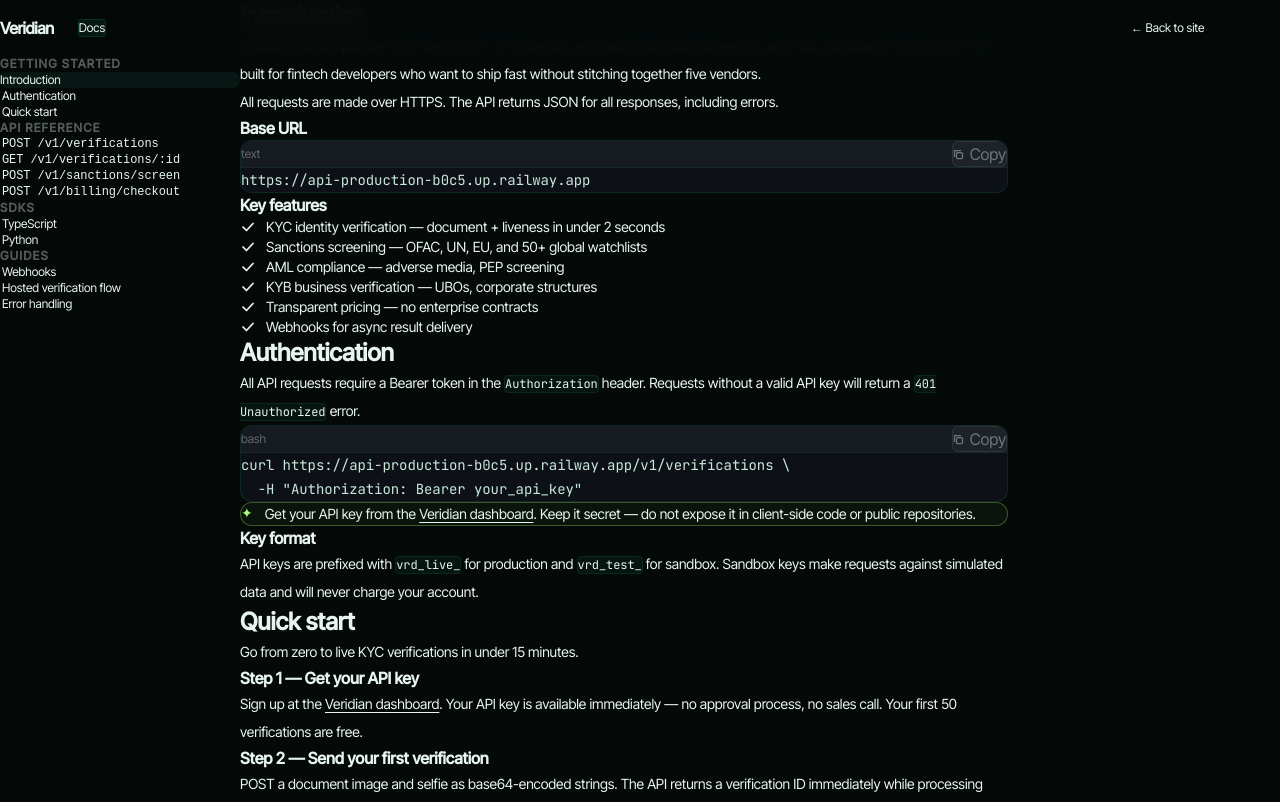
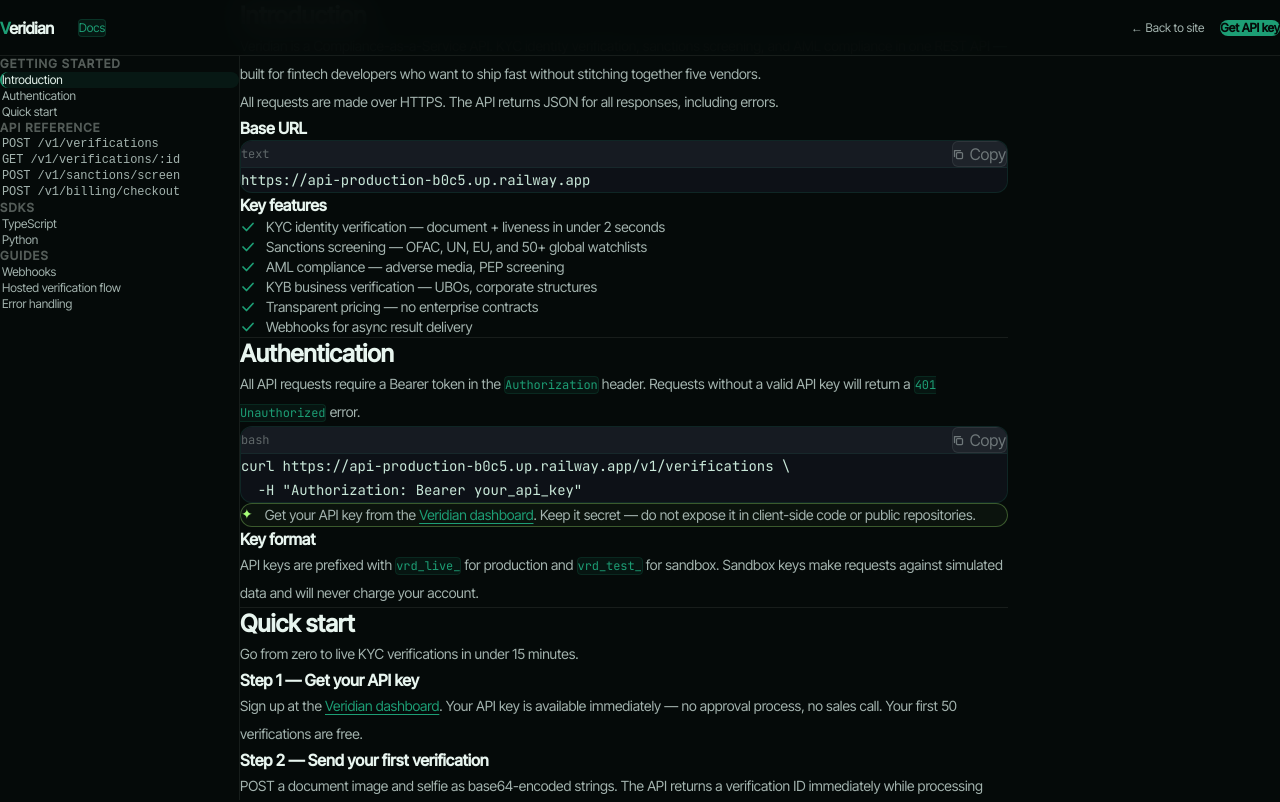
Before and after one commit to veridianapi/veridian-web, a Next.js app: page /docs in a window 1280 px wide. Shown: the top 802 px of the page. Built offline with nearby package versions, Linux system fonts and the light colour scheme.

Commit message:
fix: restore docs CSS compatibility aliases

```diff
--- a/app/globals.css
+++ b/app/globals.css
@@ -36,6 +36,13 @@
 
   --s-1: 4px; --s-2: 8px; --s-3: 12px; --s-4: 16px; --s-5: 24px;
   --s-6: 32px; --s-7: 48px; --s-8: 64px; --s-9: 96px; --s-10: 128px;
+
+  /* ─── Compat aliases (used by /docs page) ─── */
+  --brand: var(--green);
+  --border: rgba(240, 244, 243, 0.08);
+  --surface: var(--surface-1);
+  --text-muted: var(--text-2);
+  --text-subtle: var(--text-3);
 }
 
 * { box-sizing: border-box; margin: 0; padding: 0; }
@@ -56,6 +63,7 @@
 body { overflow-x: hidden; }
 a { color: inherit; text-decoration: none; }
 button { font: inherit; color: inherit; background: none; border: 0; cursor: pointer; }
+.code-block { font-family: var(--font-mono); }
 ::selection { background: rgba(29, 158, 117, 0.25); color: var(--text); }
 
 ::-webkit-scrollbar { width: 5px; }
```
